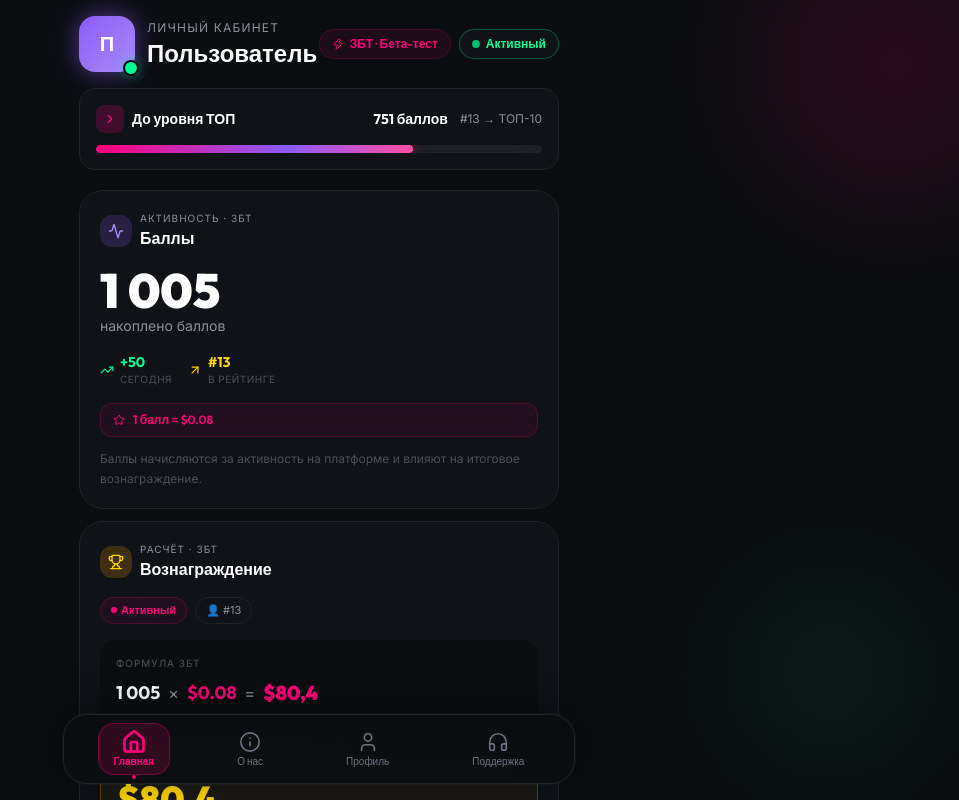
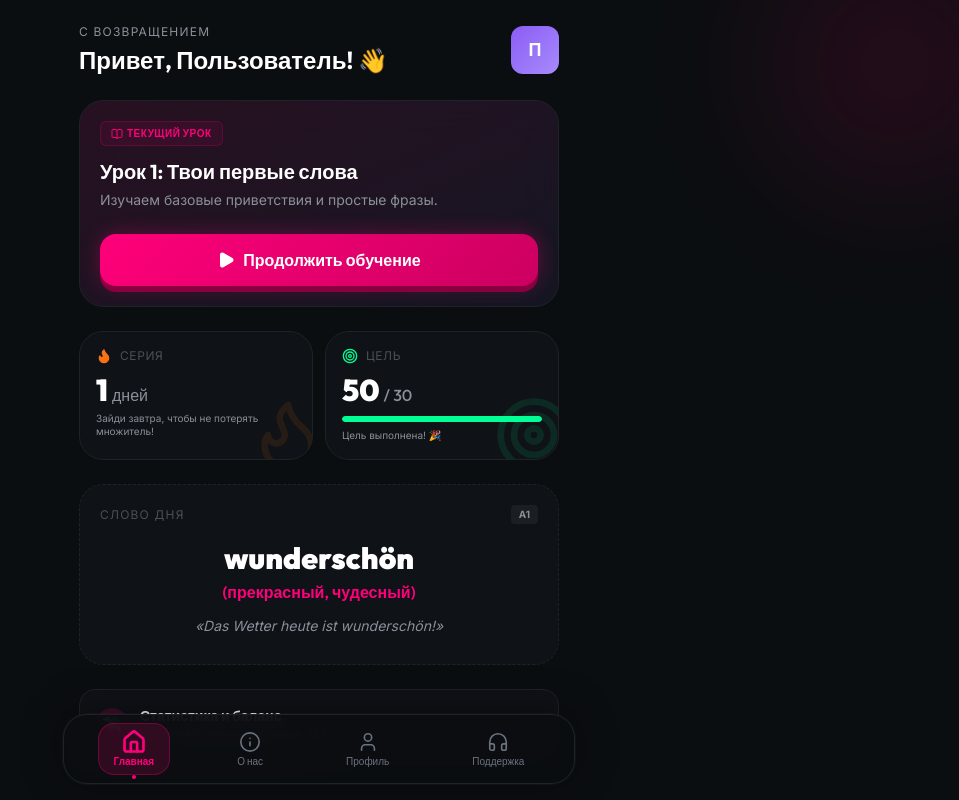
Before and after one commit to heneralovaoksana-coder/aura-deutsch, a Next.js app: page /dashboard in a window 1280 px wide. Shown: the whole page, without its empty margins (321-1280 px from the left). Built offline with nearby package versions, Linux system fonts and the light colour scheme.

Commit message:
feat: new Feed design for dashboard & fixed header overflow

```diff
--- a/src/app/dashboard/page.tsx
+++ b/src/app/dashboard/page.tsx
@@ -3,131 +3,220 @@
 export const dynamic = "force-dynamic";
 
 import { useEffect, useState } from "react";
-import { motion, AnimatePresence } from "framer-motion";
+import { motion } from "framer-motion";
 import { useAppStore } from "@/lib/store";
 import { initTWA, haptic } from "@/lib/telegram";
-import ProfileHeader from "@/components/dashboard/ProfileHeader";
-import StatsGrid from "@/components/dashboard/StatsGrid";
+import { useRouter } from "next/navigation";
+import { Play, Flame, Target, BookOpen, ChevronRight } from "lucide-react";
 
 export default function DashboardPage() {
-  const { user, points, balance } = useAppStore();
-  const [showWithdrawModal, setShowWithdrawModal] = useState(false);
+  const { user, points, streak } = useAppStore();
   const checkAndUpdateStreak = useAppStore((s) => s.checkAndUpdateStreak);
+  const router = useRouter();
 
   useEffect(() => {
     initTWA();
     checkAndUpdateStreak();
   }, [checkAndUpdateStreak]);
 
-  const handleWithdraw = () => {
-    haptic.success();
-    setShowWithdrawModal(true);
-  };
+  // Calculate daily goal progress (e.g., 30 points per day goal)
+  const dailyGoal = 30;
+  const dailyProgress = Math.min(100, Math.round((points.todayGain / dailyGoal) * 100));
 
   return (
-    <main className="min-h-screen bg-bg-deep pb-8">
+    <main className="min-h-screen bg-bg-deep pb-32">
       {/* Ambient background glow */}
       <div className="fixed inset-0 pointer-events-none overflow-hidden">
         <div
-          className="absolute -top-32 -right-32 w-96 h-96 rounded-full opacity-20"
+          className="absolute -top-32 -right-32 w-96 h-96 rounded-full opacity-15"
           style={{
             background: "radial-gradient(circle, #FF007A 0%, transparent 70%)",
             filter: "blur(60px)",
           }}
         />
         <div
-          className="absolute top-1/2 -left-32 w-80 h-80 rounded-full opacity-10"
+          className="absolute top-40 -left-32 w-80 h-80 rounded-full opacity-10"
           style={{
             background: "radial-gradient(circle, #8B5CF6 0%, transparent 70%)",
             filter: "blur(80px)",
           }}
         />
-        <div
-          className="absolute bottom-0 right-0 w-64 h-64 rounded-full opacity-10"
-          style={{
-            background: "radial-gradient(circle, #00FF94 0%, transparent 70%)",
-            filter: "blur(60px)",
+      </div>
+
+      <div className="relative z-10 max-w-lg mx-auto px-4 pt-6 space-y-6">
+
+        {/* Header greeting */}
+        <motion.div
+          initial={{ opacity: 0, y: -16 }}
+          animate={{ opacity: 1, y: 0 }}
+          className="flex items-center justify-between"
+        >
+          <div>
+            <p className="text-text-secondary text-xs uppercase tracking-widest font-inter mb-1">
+              С возвращением
+            </p>
+            <h1 className="text-2xl font-outfit font-bold text-white">
+              Привет, {user.name}! 👋
+            </h1>
+          </div>
+          <div className="w-12 h-12 rounded-xl bg-gradient-to-br from-purple-neon to-purple-soft flex items-center justify-center text-lg font-outfit font-bold text-white shadow-neon-purple shadow-sm">
+            {user.avatar}
+          </div>
+        </motion.div>
+
+        {/* Big Continue Learning Card */}
+        <motion.div
+          initial={{ opacity: 0, y: 20 }}
+          animate={{ opacity: 1, y: 0 }}
+          transition={{ delay: 0.1 }}
+          className="glass rounded-3xl border border-bg-border overflow-hidden relative"
+        >
+          {/* Card Bg FX */}
+          <div className="absolute inset-0 bg-gradient-to-br from-pink-neon/10 to-purple-neon/5" />
+
+          <div className="relative p-5">
+            <div className="flex items-center gap-2 mb-3">
+              <div className="glass-pink px-2.5 py-1 rounded-md flex items-center gap-1">
+                <BookOpen size={12} className="text-pink-neon" />
+                <span className="text-[10px] font-outfit font-semibold text-pink-neon uppercase tracking-wider">
+                  Текущий урок
+                </span>
+              </div>
+            </div>
+
+            <h2 className="text-xl font-outfit font-bold text-white mb-1">
+              Урок 1: Твои первые слова
+            </h2>
+            <p className="text-sm text-text-secondary mb-6">
+              Изучаем базовые приветствия и простые фразы.
+            </p>
+
+            <button
+              onClick={() => {
+                haptic.select();
+                router.push("/lesson");
               }}
+              className="w-full btn-neon-pink bg-pink-neon text-white py-3.5 rounded-2xl font-outfit font-bold text-base flex items-center justify-center gap-2 hover:scale-[0.98] transition-transform"
+            >
+              <Play size={18} fill="currentColor" />
+              Продолжить обучение
+            </button>
+          </div>
+        </motion.div>
+
+        {/* Stats Row: Streak & Daily Goal */}
+        <div className="grid grid-cols-2 gap-3">
+          {/* Streak Card */}
+          <motion.div
+            initial={{ opacity: 0, x: -20 }}
+            animate={{ opacity: 1, x: 0 }}
+            transition={{ delay: 0.2 }}
+            className="glass rounded-3xl border border-bg-border p-4 relative overflow-hidden"
+          >
+            <div className="absolute -right-4 -bottom-4 opacity-10">
+              <Flame size={80} className="text-orange-500" />
+            </div>
+            <div className="relative">
+              <div className="flex items-center gap-2 mb-2">
+                <Flame size={16} className="text-orange-500" fill="currentColor" />
+                <p className="text-xs text-text-muted uppercase tracking-wider">Серия</p>
+              </div>
+              <p className="text-3xl font-outfit font-black text-white mb-1">
+                {streak.days}
+                <span className="text-base text-text-secondary font-medium ml-1">дней</span>
+              </p>
+              <p className="text-[10px] text-text-secondary leading-tight">
+                Зайди завтра, чтобы не потерять множитель!
+              </p>
+            </div>
+          </motion.div>
+
+          {/* Daily Goal Card */}
+          <motion.div
+            initial={{ opacity: 0, x: 20 }}
+            animate={{ opacity: 1, x: 0 }}
+            transition={{ delay: 0.3 }}
+            className="glass rounded-3xl border border-bg-border p-4 relative overflow-hidden"
+          >
+            <div className="absolute -right-4 -bottom-4 opacity-10">
+              <Target size={80} className="text-green-money" />
+            </div>
+            <div className="relative">
+              <div className="flex items-center gap-2 mb-2">
+                <Target size={16} className="text-green-money" />
+                <p className="text-xs text-text-muted uppercase tracking-wider">Цель</p>
+              </div>
+              <p className="text-3xl font-outfit font-black text-white mb-2">
+                {points.todayGain}
+                <span className="text-base text-text-secondary font-medium ml-1">/ {dailyGoal}</span>
+              </p>
+
+              {/* Mini progress bar */}
+              <div className="h-1.5 w-full bg-bg-deep rounded-full overflow-hidden">
+                <motion.div
+                  className="h-full bg-green-money rounded-full"
+                  initial={{ width: 0 }}
+                  animate={{ width: `${dailyProgress}%` }}
+                  transition={{ delay: 0.8, duration: 1 }}
                 />
               </div>
-
-      {/* Content */}
-      <div className="relative z-10 max-w-lg mx-auto">
-        <ProfileHeader user={user} points={points} />
-        <StatsGrid
-          points={points}
-          balance={balance}
-          rank={user.rank}
-          onWithdraw={handleWithdraw}
-        />
+              <p className="text-[10px] text-text-secondary mt-1.5">
+                {dailyProgress >= 100 ? "Цель выполнена! 🎉" : "Очки за сегодня"}
+              </p>
+            </div>
+          </motion.div>
         </div>
 
-      {/* Withdraw Modal */}
-      <AnimatePresence>
-        {showWithdrawModal && (
-          <>
-            {/* Backdrop */}
+        {/* Word of the Day */}
         <motion.div
-              className="fixed inset-0 bg-black/70 backdrop-blur-sm z-50"
+          initial={{ opacity: 0, y: 20 }}
+          animate={{ opacity: 1, y: 0 }}
+          transition={{ delay: 0.4 }}
+          className="glass rounded-3xl border border-dashed border-bg-border p-5"
+        >
+          <div className="flex items-center justify-between mb-4">
+            <p className="text-xs text-text-muted uppercase tracking-widest">Слово дня</p>
+            <div className="px-2 py-0.5 rounded text-[10px] uppercase font-bold bg-white/5 text-text-secondary">
+              A1
+            </div>
+          </div>
+          <div className="text-center pb-2">
+            <h3 className="text-3xl font-outfit font-black text-white mb-1">
+              wunderschön
+            </h3>
+            <p className="text-pink-neon font-outfit font-semibold mb-3">
+              (прекрасный, чудесный)
+            </p>
+            <p className="text-sm text-text-secondary italic">
+              «Das Wetter heute ist wunderschön!»
+            </p>
+          </div>
+        </motion.div>
+
+        {/* Navigate to profile hint */}
+        <motion.div
            initial={{ opacity: 0 }}
            animate={{ opacity: 1 }}
-              exit={{ opacity: 0 }}
-              onClick={() => setShowWithdrawModal(false)}
-            />
-
-            {/* Sheet */}
-            <motion.div
-              className="fixed bottom-0 left-0 right-0 z-50 max-w-lg mx-auto"
-              initial={{ y: "100%" }}
-              animate={{ y: 0 }}
-              exit={{ y: "100%" }}
-              transition={{ type: "spring", damping: 30, stiffness: 300 }}
+           transition={{ delay: 0.6 }}
+           onClick={() => {
+             haptic.tap();
+             router.push("/profile");
+           }}
+           className="glass border border-bg-border rounded-2xl p-4 flex items-center justify-between active:scale-95 transition-transform"
         >
-              <div className="glass rounded-t-3xl border-t border-x border-bg-border p-6">
-                {/* Handle */}
-                <div className="w-12 h-1 bg-white/20 rounded-full mx-auto mb-6" />
-
-                <h2 className="text-2xl font-outfit font-bold text-white mb-2">
-                  Вывести средства
-                </h2>
-                <p className="text-text-secondary text-sm mb-6">
-                  Доступно к выводу:{" "}
-                  <span className="text-green-money font-semibold">
-                    ${balance.available.toFixed(2)}
-                  </span>
-                </p>
-
-                {/* Info box */}
-                <div className="bg-bg-deep rounded-2xl p-4 mb-6 border border-bg-border">
-                  <p className="text-text-secondary text-xs leading-relaxed">
-                    🕐 Выплаты производятся в конце ЗБТ-периода. Средства зачислятся
-                    на ваш криптокошелёк после верификации активности.
-                  </p>
+          <div className="flex items-center gap-3">
+            <div className="w-8 h-8 rounded-full bg-pink-neon/20 flex items-center justify-center">
+              <span className="text-pink-neon">💸</span>
             </div>
-
-                {/* Buttons */}
-                <div className="flex gap-3">
-                  <button
-                    className="flex-1 glass border border-bg-border text-text-secondary py-4 rounded-2xl font-outfit font-semibold"
-                    onClick={() => setShowWithdrawModal(false)}
-                  >
-                    Отмена
-                  </button>
-                  <button
-                    className="flex-1 btn-neon-green py-4 rounded-2xl font-outfit font-bold text-bg-deep"
-                    onClick={() => {
-                      haptic.success();
-                      setShowWithdrawModal(false);
-                    }}
-                  >
-                    Подтвердить
-                  </button>
+            <div>
+              <p className="text-sm font-outfit font-bold text-white">Статистика и баланс</p>
+              <p className="text-xs text-text-secondary">Проверяй свои накопления ЗБТ</p>
             </div>
           </div>
+          <ChevronRight size={16} className="text-text-muted" />
         </motion.div>
-          </>
-        )}
-      </AnimatePresence>
+
+      </div>
     </main>
   );
 }
--- a/src/components/dashboard/ProfileHeader.tsx
+++ b/src/components/dashboard/ProfileHeader.tsx
@@ -51,23 +51,23 @@ export default function ProfileHeader({ user, points }: ProfileHeaderProps) {
 
         {/* Right: Beta badge */}
         <motion.div
-          className="flex items-center gap-2"
+          className="flex flex-col items-end gap-1.5"
           initial={{ opacity: 0, scale: 0.8 }}
           animate={{ opacity: 1, scale: 1 }}
           transition={{ delay: 0.2, type: "spring", stiffness: 300 }}
         >
           {/* Status chip */}
-          <div className="glass-pink px-3 py-1.5 rounded-full flex items-center gap-1.5">
-            <Zap size={12} className="text-pink-neon" />
-            <span className="text-xs font-outfit font-semibold text-pink-neon">
-              ЗБТ · Бета-тест
+          <div className="glass-pink px-2 py-1 rounded-full flex items-center gap-1 whitespace-nowrap">
+            <Zap size={10} className="text-pink-neon" />
+            <span className="text-[10px] font-outfit font-semibold text-pink-neon">
+              ЗБТ Тест
             </span>
           </div>
 
           {/* Active status */}
-          <div className="glass px-3 py-1.5 rounded-full flex items-center gap-1.5 border border-green-money/30">
-            <div className="w-2 h-2 rounded-full bg-green-money animate-pulse" />
-            <span className="text-xs font-outfit font-semibold text-green-money">
+          <div className="glass px-2 py-1 rounded-full flex items-center gap-1 border border-green-money/30 whitespace-nowrap">
+            <div className="w-1.5 h-1.5 rounded-full bg-green-money animate-pulse" />
+            <span className="text-[10px] font-outfit font-semibold text-green-money">
               Активный
             </span>
           </div>
```
Lines whose indentation alone changed are shown as unchanged.
